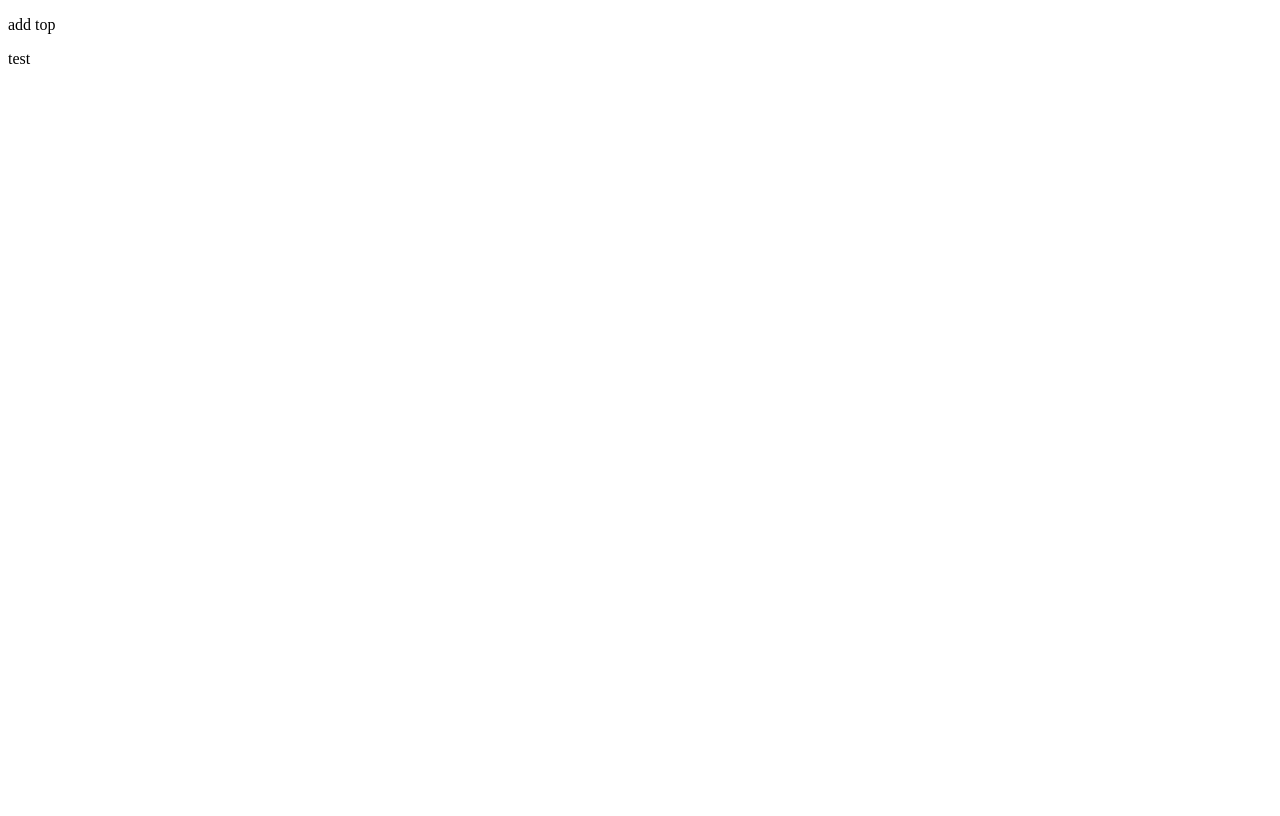
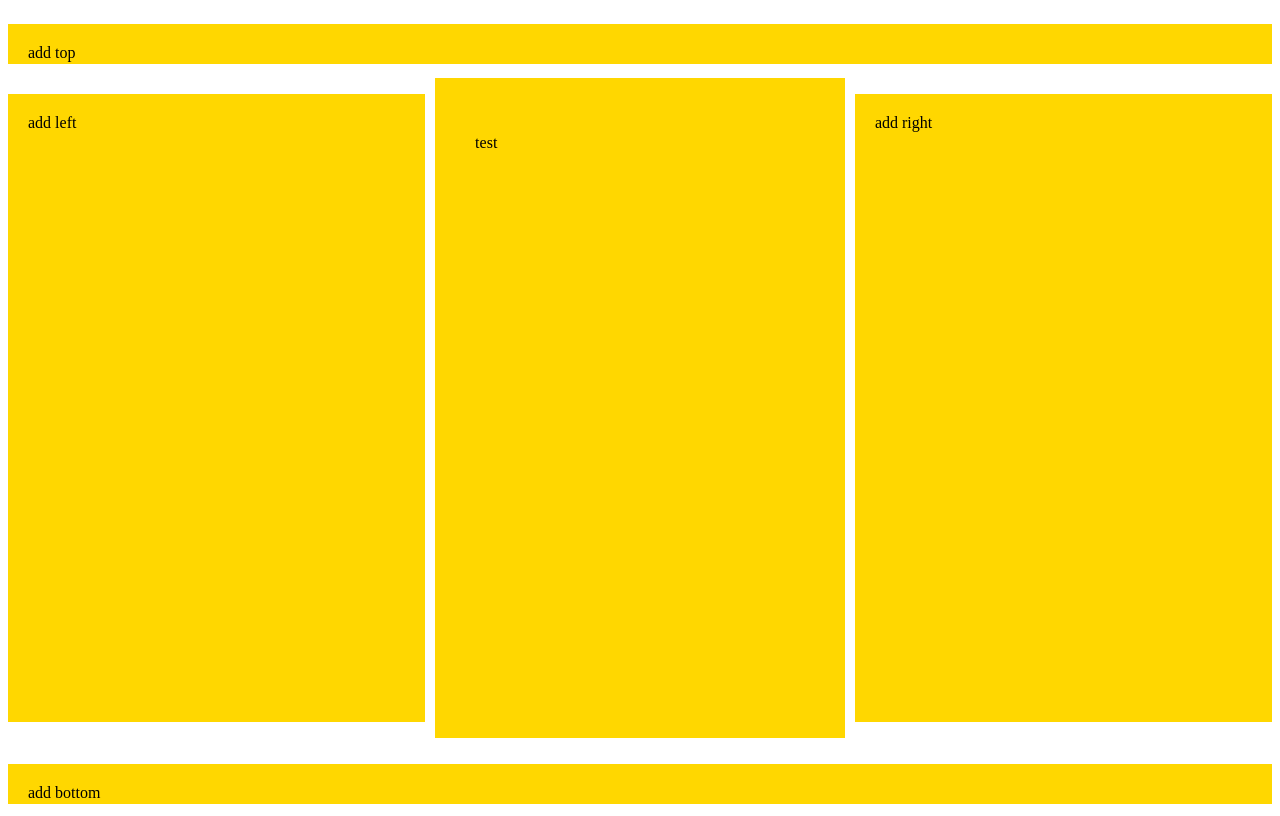
Before and after one commit to chaelub/uf-layout, a React (Create React App) app: page / in a window 1280 px wide. Built offline with nearby package versions, Linux system fonts and the light colour scheme.

Commit message:
master -> some css grid styles;

```diff
--- a/src/App.js
+++ b/src/App.js
@@ -1,18 +1,21 @@
 import React, { useState } from 'react'
-import AddChild from './components/AddChild'
 
 function UFLayout({ id, components }) {
   console.log(components)
   const [showComponents, setShowComponents] = useState(true)
-  const [childrenSettings, setChildrenSettings] = useState({})
   const [layoutComponent, setLayoutComponent] = useState(null)
+
+  // todo refactor state managment
   const [isTopVisible, setIsTopVisible] = useState(false)
+  const [isLeftVisible, setIsLeftVisible] = useState(false)
+  const [isRightVisible, setIsRightVisible] = useState(false)
+  const [isBottomVisible, setIsBottomVisible] = useState(false)
 
   const getAvailableComponents = () => {
     return (
       <React.Fragment>
         {components && showComponents && (
-          <div>
+          <div id='component'>
             {components.map((child, idx) => {
               return (
                 <p
@@ -32,18 +35,19 @@ function UFLayout({ id, components }) {
     )
   }
 
-  const getLayoutChildren = (id, isVisible) => {
+  const getLayoutChildren = (id, isVisible, toggleVisibility) => {
     return (
       <React.Fragment>
-        {isTopVisible ? (
+        {isVisible ? (
           <div>
             <UFLayout components={components} id={id}></UFLayout>
           </div>
         ) : (
           <p
             onClick={() => {
-              setIsTopVisible(true)
+              toggleVisibility(!isVisible)
             }}
+            id={id}
           >
             add {id}
           </p>
@@ -53,13 +57,12 @@ function UFLayout({ id, components }) {
   }
 
   return (
-    <React.Fragment>
-      {getLayoutChildren('top')}
-      {/* {getLayoutChildren('left')} */}
+    <React.Fragment id={id}>
+      {getLayoutChildren('top', isTopVisible, setIsTopVisible)}
+      {getLayoutChildren('left', isLeftVisible, setIsLeftVisible)}
       {layoutComponent ? layoutComponent : getAvailableComponents()}
-      {/* layoutComponent */}
-      {/* {getLayoutChildren('right')} */}
-      {/* {getLayoutChildren('bottom')} */}
+      {getLayoutChildren('right', isRightVisible, setIsRightVisible)}
+      {getLayoutChildren('bottom', isBottomVisible, setIsBottomVisible)}
     </React.Fragment>
   )
 }
--- a/src/index.css
+++ b/src/index.css
@@ -11,3 +11,40 @@ code {
   font-family: source-code-pro, Menlo, Monaco, Consolas, 'Courier New',
     monospace;
 } */
+
+#root {
+  display: grid;
+  grid-template-areas:
+    'top top top'
+    'left component right'
+    'bottom bottom bottom';
+  grid-template-rows: 60px 1fr 60px;
+  grid-template-columns: 33% 1fr 33%;
+  grid-gap: 10px;
+  height: 100vh;
+  margin: 0;
+}
+#top,
+#bottom,
+#component,
+#left,
+#right,
+#root p {
+  padding: 20px;
+  background: gold;
+}
+#top {
+  grid-area: top;
+}
+#bottom {
+  grid-area: bottom;
+}
+#component {
+  grid-area: component;
+}
+#left {
+  grid-area: left;
+}
+#right {
+  grid-area: right;
+}
--- a/src/inject/InjectTest.js
+++ b/src/inject/InjectTest.js
@@ -2,7 +2,7 @@ import React from 'react'
 
 function InjectTest() {
   return (
-    <React.Fragment>
+    <React.Fragment id='component'>
       <img
         src='https://gifts.worldwildlife.org/gift-center/Images/large-species-photo/large-Wombat-photo.jpg'
         alt=''
```
Also changed, not shown: src/components/AddChild.js (+1 -19 lines).
